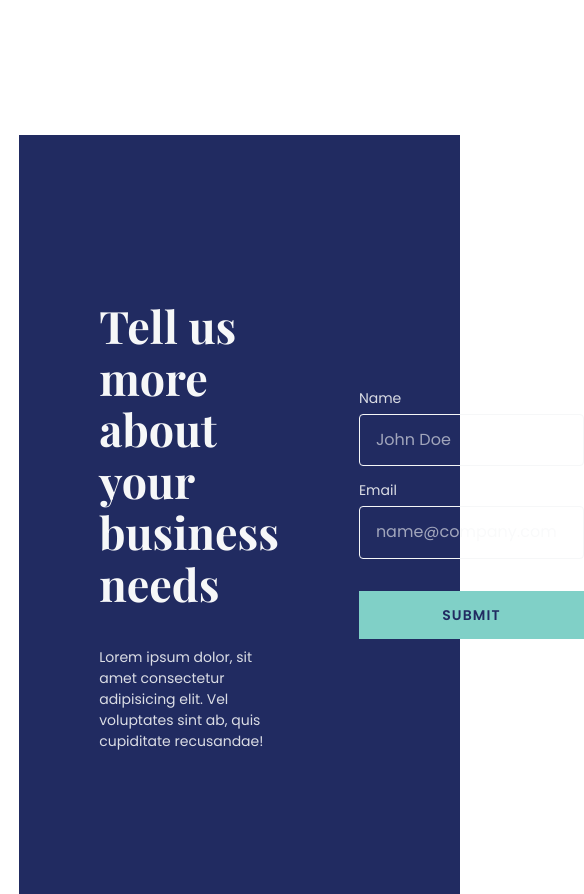
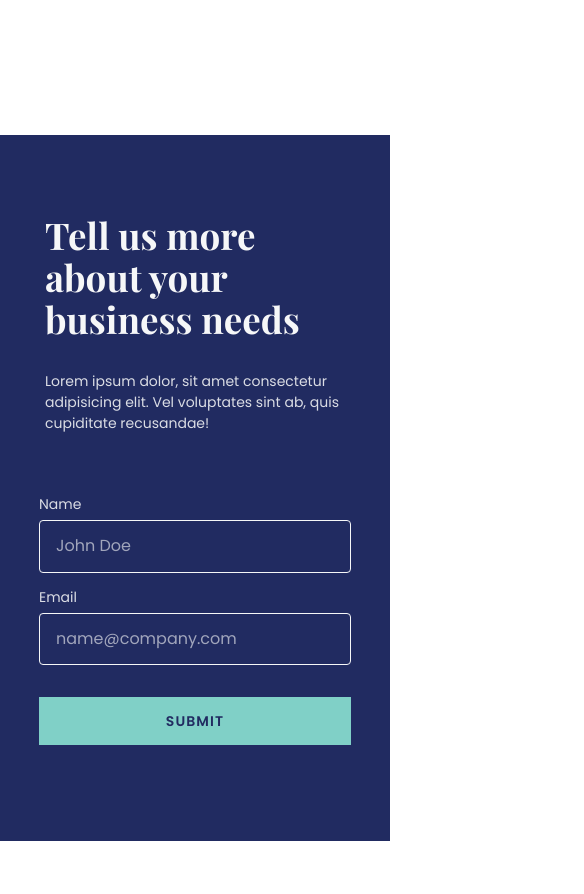
Before and after one commit to la-magbanua/faber, a Gatsby site: page / in a window 390 px wide. Shown: the part 5480-6374 px from the top of the page, 584 px wide, since content can reach past the window. Built offline with nearby package versions, Linux system fonts and the light colour scheme; Gatsby itself is replaced by a stand-in of ours; a web font is replaced by a local one.

Commit message:
added responsive styles in contact section for tablet and mobile breakpoints

```diff
--- a/src/components/contact.js
+++ b/src/components/contact.js
@@ -17,6 +17,20 @@ const InnerContact = styled.div`
   display: flex;
   justify-content: space-between;
   align-items: center;
+
+  @media screen and (max-width: 769px) {
+    max-width: 100%;
+    width: 98%;
+    padding: 8rem 2rem;
+    justify-content: initial;
+  }
+
+  @media screen and (max-width: 420px) {
+    width: 100%;
+    flex-direction: column;
+    padding: 3rem 0;
+    margin: 0;
+  }
 `
 
 const ContactDetails = styled.div`
@@ -32,11 +46,53 @@ const ContactDetails = styled.div`
     opacity: 87%;
     line-height: ${({ theme }) => theme.lineheights.body};
   }
+
+  @media screen and (max-width: 768px) {
+    max-width: 300px;
+    width: 100%;
+
+    h2 {
+      font-size: 2rem;
+    }
+
+    p {
+      font-size: 0.875rem;
+      opacity: 87%;
+      line-height: ${({ theme }) => theme.lineheights.body};
+    }
+  }
+
+  @media screen and (max-width: 420px) {
+    width: 80%;
+    padding: 0;
+    margin: 0 auto;
+
+    h2 {
+      font-size: 2.3rem;
+    }
+
+    p {
+      font-size: 0.875rem;
+      opacity: 87%;
+      line-height: ${({ theme }) => theme.lineheights.body};
+    }
+  }
 `
 
 const ContactForm = styled.div`
   width: 80%;
   margin-left: 5rem;
+
+  @media screen and (max-width: 769px) {
+    width: 40%;
+    margin-left: 5rem;
+  }
+
+  @media screen and (max-width: 420px) {
+    width: 80%;
+    margin: 3rem auto;
+    padding: 0;
+  }
 `
 
 const FormField = styled.div`
@@ -83,7 +139,7 @@ const ContactButton = styled(Button)`
 export default function Contact() {
   return (
     <StyledContact>
-      <Container>
+      <Container nopadding>
         <InnerContact>
           <ContactDetails>
             <h2>Tell us more about your business needs</h2>
--- a/src/components/container.js
+++ b/src/components/container.js
@@ -1,5 +1,5 @@
 import React from 'react'
-import styled from 'styled-components'
+import styled, { css } from 'styled-components'
 
 const StyledContainer = styled.div`
   max-width: 1200px;
@@ -7,10 +7,20 @@ const StyledContainer = styled.div`
 
   @media screen and (max-width: 769px) {
     padding: 0 1.2rem;
+    ${props =>
+      props.nopadding &&
+      css`
+        padding: 0;
+      `};
   }
 
   @media screen and (max-width: 420px) {
     padding: 0 1.2rem;
+    ${props =>
+      props.nopadding &&
+      css`
+        padding: 0;
+      `};
   }
 `
 
```
